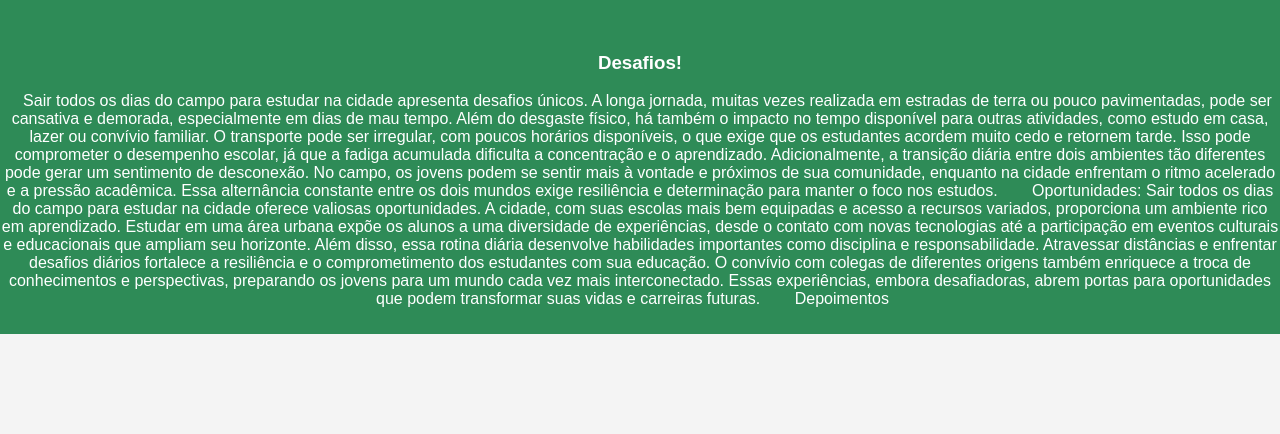
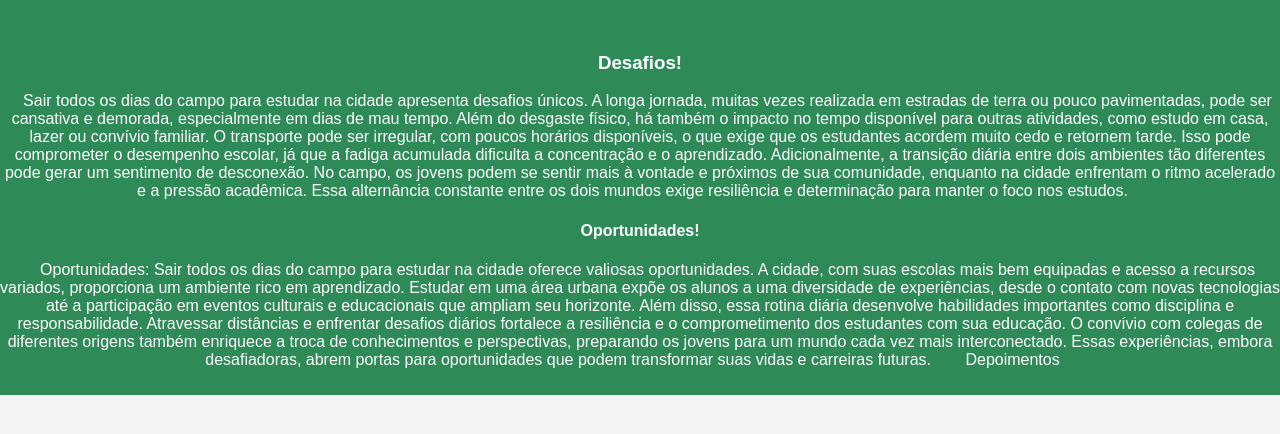
Before and after one commit to profkubiak/Morar-no-campo-e-estudar-na-cidade.-, a plain HTML site: page index.html in a window 1280 px wide. Shown: the part 156-590 px from the top of the page. Drawn offline with Linux system fonts and the light colour scheme.

Commit message:
oportunidades

```diff
--- a/index.html
+++ b/index.html
@@ -23,7 +23,8 @@
                     O transporte pode ser irregular, com poucos horários disponíveis, o que exige que os estudantes acordem muito cedo e retornem tarde. Isso pode comprometer o desempenho escolar, já que a fadiga acumulada dificulta a concentração e o aprendizado.
 
                     Adicionalmente, a transição diária entre dois ambientes tão diferentes pode gerar um sentimento de desconexão. No campo, os jovens podem se sentir mais à vontade e próximos de sua comunidade, enquanto na cidade enfrentam o ritmo acelerado e a pressão acadêmica. Essa alternância constante entre os dois mundos exige resiliência e determinação para manter o foco nos estudos.</a></li>
-                <li><a href="#oportunidades">Oportunidades: Sair todos os dias do campo para estudar na cidade oferece valiosas oportunidades. A cidade, com suas escolas mais bem equipadas e acesso a recursos variados, proporciona um ambiente rico em aprendizado. Estudar em uma área urbana expõe os alunos a uma diversidade de experiências, desde o contato com novas tecnologias até a participação em eventos culturais e educacionais que ampliam seu horizonte.
+                    <h4>Oportunidades!</h4>
+                    <li><a href="#oportunidades">Oportunidades: Sair todos os dias do campo para estudar na cidade oferece valiosas oportunidades. A cidade, com suas escolas mais bem equipadas e acesso a recursos variados, proporciona um ambiente rico em aprendizado. Estudar em uma área urbana expõe os alunos a uma diversidade de experiências, desde o contato com novas tecnologias até a participação em eventos culturais e educacionais que ampliam seu horizonte.
 
                     Além disso, essa rotina diária desenvolve habilidades importantes como disciplina e responsabilidade. Atravessar distâncias e enfrentar desafios diários fortalece a resiliência e o comprometimento dos estudantes com sua educação.
 
```
